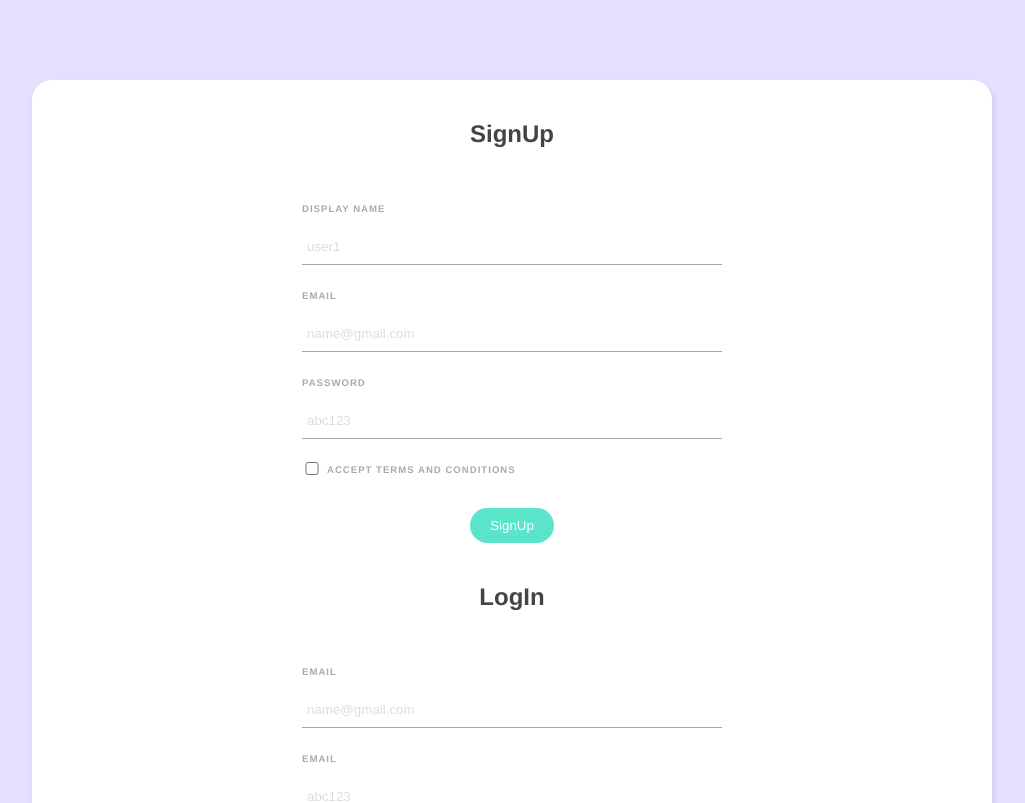
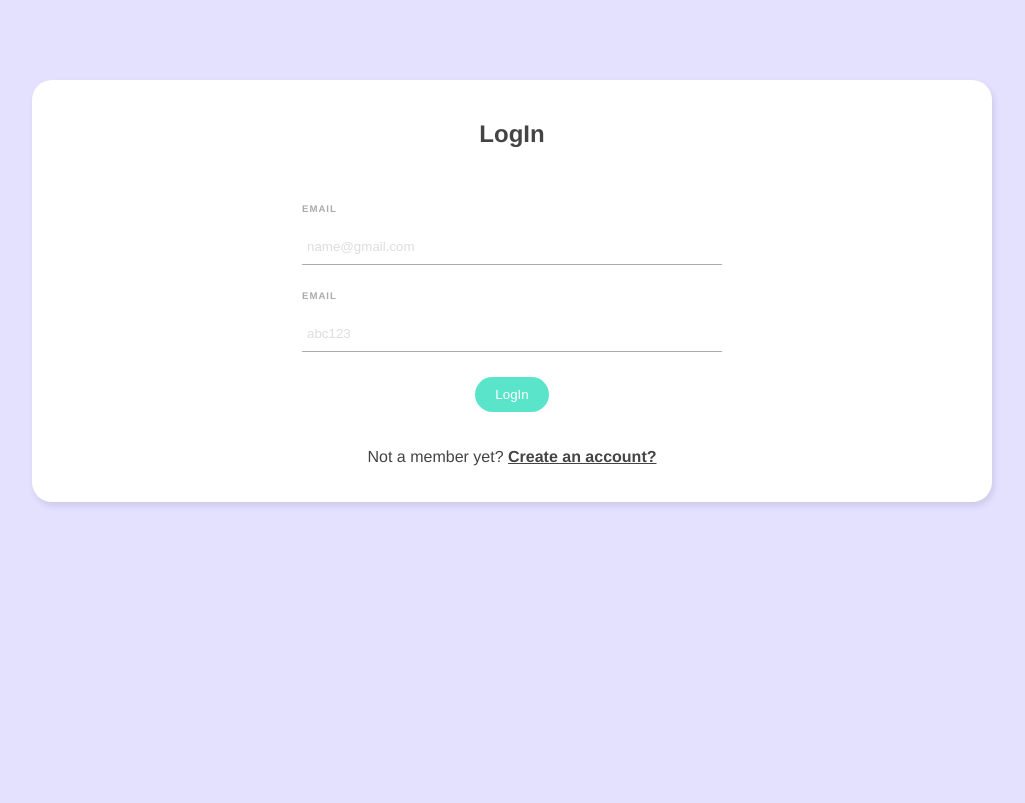
Before and after one commit to fisheeesh/chatty, a Vue app: page / in a window 1280 px wide. Shown: the top 803 px of the page, without its empty margins (128-1153 px from the left). Built offline with nearby package versions, Linux system fonts and the light colour scheme.

Commit message:
toggle two components

```diff
--- a/src/views/Welcome.vue
+++ b/src/views/Welcome.vue
@@ -1,17 +1,28 @@
 <template>
   <div class="welcome container">
-    <SignUp></SignUp>
-    <Login></Login>
+    <div v-if="showLogIn">
+      <Login></Login>
+      <p>Not a member yet? <span @click="showLogIn = !showLogIn">Create an account?</span></p>
+    </div>
+    <div v-else>
+      <SignUp></SignUp>
+      <p>Already a member? <span @click="showLogIn = !showLogIn">LogIn</span></p>
+    </div>
   </div>
 </template>
 
 <script>
+import { ref } from 'vue';
 import Login from '../components/Login'
 import SignUp from '../components/SignUp'
 export default {
   components: {
     Login, SignUp },
+    setup(){
+      let showLogIn = ref(true)
 
+      return { showLogIn }
+    }
 }
 </script>
 
@@ -64,4 +75,9 @@
   text-align: center;
   margin-top: 25px;
 }
+.welcome span{
+  font-weight: bold;
+  text-decoration: underline;
+  cursor: pointer;
+}
 </style>
```
